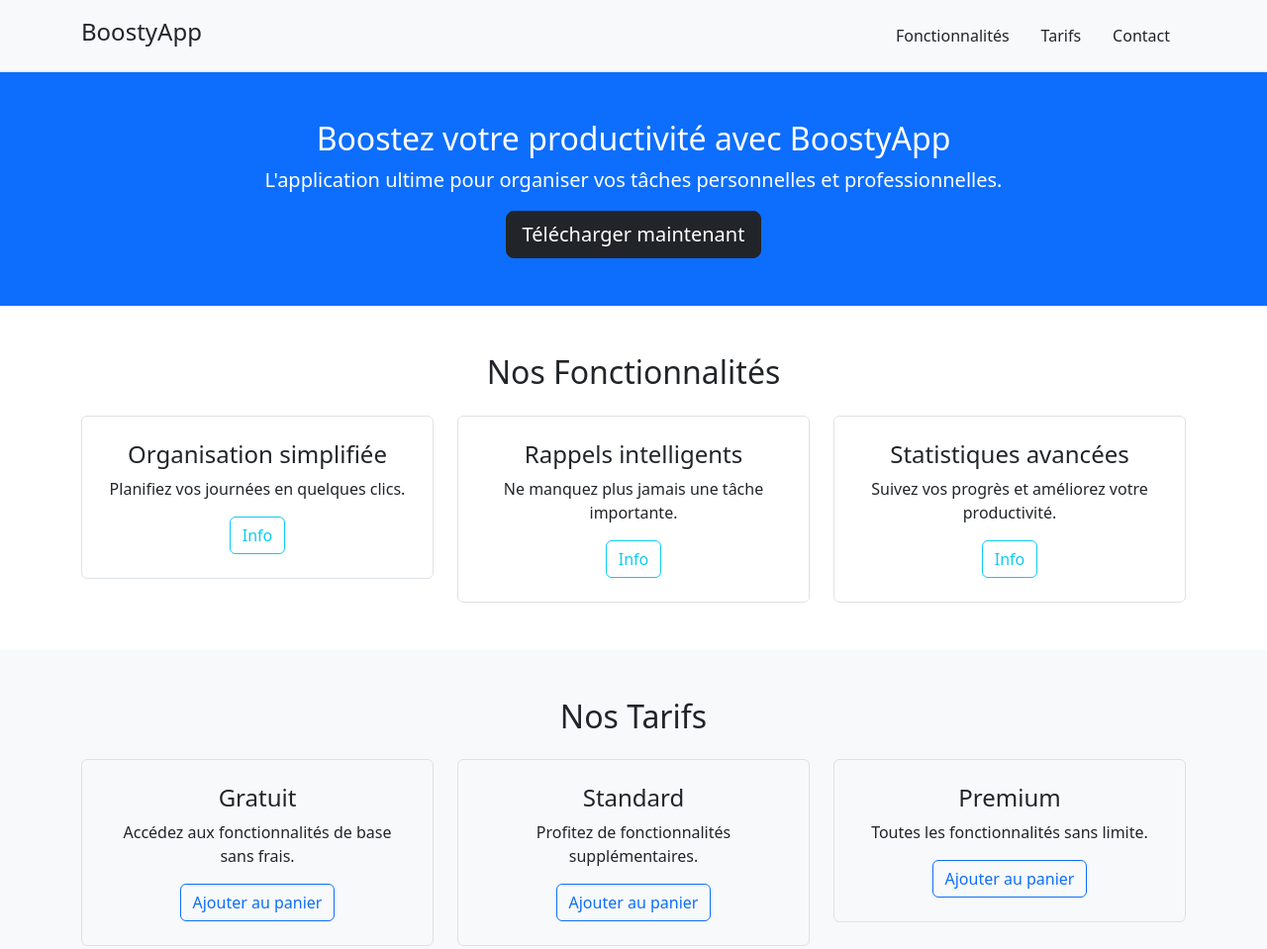
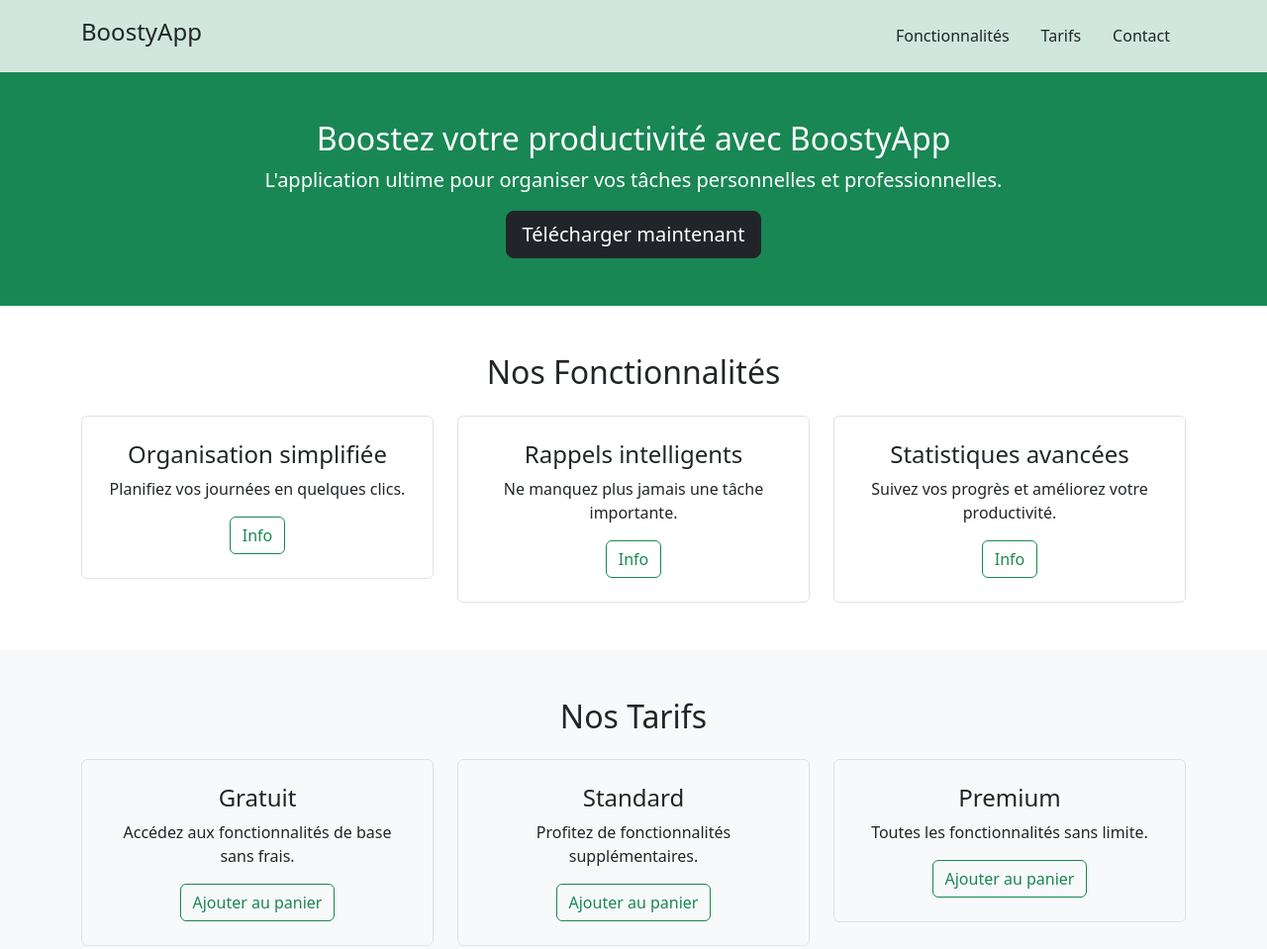
Before and after one commit to mohamedfettis/bootstrap, a plain HTML site: page index.html in a window 1280 px wide. Shown: the top 959 px of the page at 99% size. Drawn offline with nearby package versions, Linux system fonts and the light colour scheme.

Commit message:
changement de coleur

```diff
--- a/index.html
+++ b/index.html
@@ -9,7 +9,7 @@
 </head>
 <body>
     <!-- Header -->
-    <header class="bg-light py-3 border-bottom">
+    <header class="bg-success-subtle py-3 border-bottom">
         <div class="container d-flex justify-content-between align-items-center">
             <h1 class="h4">BoostyApp</h1>
             <nav>
@@ -23,7 +23,7 @@
     </header>
 
     <!-- Section Hero -->
-    <section class="bg-primary text-white text-center py-5">
+    <section class="bg-success  text-white text-center py-5">
         <div class="container">
             <h2>Boostez votre productivité avec BoostyApp</h2>
             <p class="lead">L'application ultime pour organiser vos tâches personnelles et professionnelles.</p>
@@ -40,7 +40,7 @@
                     <div class="p-4 border rounded">
                         <h4>Organisation simplifiée</h4>
                         <p>Planifiez vos journées en quelques clics.</p>
-                        <button type="button" class="btn btn-outline-info">Info</button>
+                        <button type="button" class="btn btn-outline-success">Info</button>
 
                     </div>
                 </div>
@@ -48,7 +48,7 @@
                     <div class="p-4 border rounded">
                         <h4>Rappels intelligents</h4>
                         <p>Ne manquez plus jamais une tâche importante.</p>
-                        <button type="button" class="btn btn-outline-info">Info</button>
+                        <button type="button" class="btn btn-outline-success">Info</button>
 
                     </div>
                 </div>
@@ -56,7 +56,7 @@
                     <div class="p-4 border rounded">
                         <h4>Statistiques avancées</h4>
                         <p>Suivez vos progrès et améliorez votre productivité.</p>
-                        <button type="button" class="btn btn-outline-info">Info</button>
+                        <button type="button" class="btn btn-outline-success">Info</button>
 
                     </div>
                 </div>
@@ -73,21 +73,21 @@
                     <div class="p-4 border rounded">
                         <h4>Gratuit</h4>
                         <p>Accédez aux fonctionnalités de base sans frais.</p>
-                        <button type="button" class="btn btn-outline-primary">Ajouter au panier</button>
+                        <button type="button" class="btn btn-outline-success">Ajouter au panier</button>
                     </div>
                 </div>
                 <div class="col-md-4">
                     <div class="p-4 border rounded">
                         <h4>Standard</h4>
                         <p>Profitez de fonctionnalités supplémentaires.</p>
-                        <button type="button" class="btn btn-outline-primary">Ajouter au panier</button>
+                        <button type="button" class="btn btn-outline-success">Ajouter au panier</button>
                     </div>
                 </div>
                 <div class="col-md-4">
                     <div class="p-4 border rounded">
                         <h4>Premium</h4>
                         <p>Toutes les fonctionnalités sans limite.</p>
-                        <button type="button" class="btn btn-outline-primary">Ajouter au panier</button>
+                        <button type="button" class="btn btn-outline-success">Ajouter au panier</button>
                     </div>
                 </div>
             </div>
@@ -113,7 +113,7 @@
                             <label for="message" class="form-label">Message</label>
                             <textarea class="form-control" id="message" rows="4" required></textarea>
                         </div>
-                        <button type="submit" class="btn btn-primary w-100">Envoyer</button>
+                        <button type="submit" class="btn btn-success w-100">Envoyer</button>
                     </form>
                 </div>
             </div>
@@ -121,7 +121,7 @@
     </section>
 
     <!-- Footer -->
-    <footer class="bg-dark text-white text-center py-3">
+    <footer class="bg-success-subtle text-black text-center py-3">
         <p>© 2024 BoostyApp. Tous droits réservés.</p>
     </footer>
 
```
